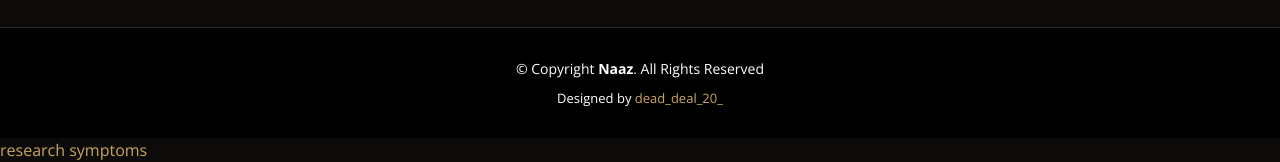
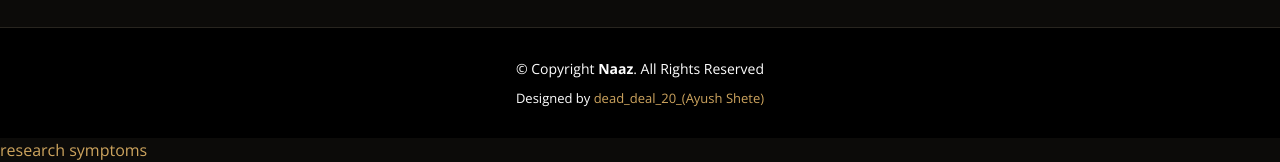
Before and after one commit to Naaz-For-Women-in-Charge/Naaz, a plain HTML site: page index.html in a window 1280 px wide. Shown: the part 6581-6743 px from the top of the page. Drawn offline with nearby package versions, Linux system fonts and the light colour scheme; a web font is replaced by a local one.

Commit message:
Update index.html

```diff
--- a/index.html
+++ b/index.html
@@ -946,7 +946,7 @@
         <!-- You can delete the links only if you purchased the pro version. -->
         <!-- Licensing information: https://bootstrapmade.com/license/ -->
         <!-- Purchase the pro version with working PHP/AJAX contact form: https://bootstrapmade.com/restaurantly-restaurant-template/ -->
-        Designed by <a href="https://www.instagram.com/dead_deal_20_/">dead_deal_20_</a>
+        Designed by <a href="https://www.instagram.com/dead_deal_20_/">dead_deal_20_(Ayush Shete)</a>
       </div>
     </div>
   </footer><!-- End Footer -->
```
